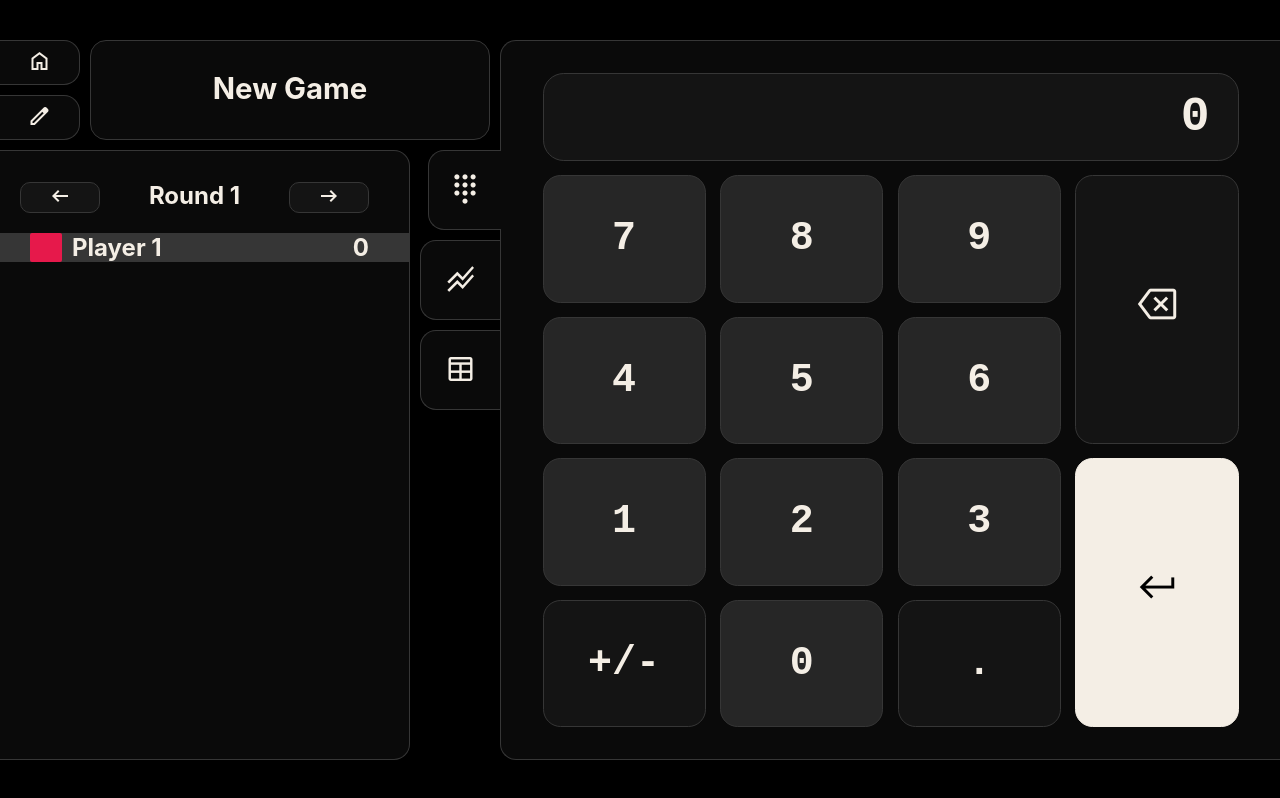
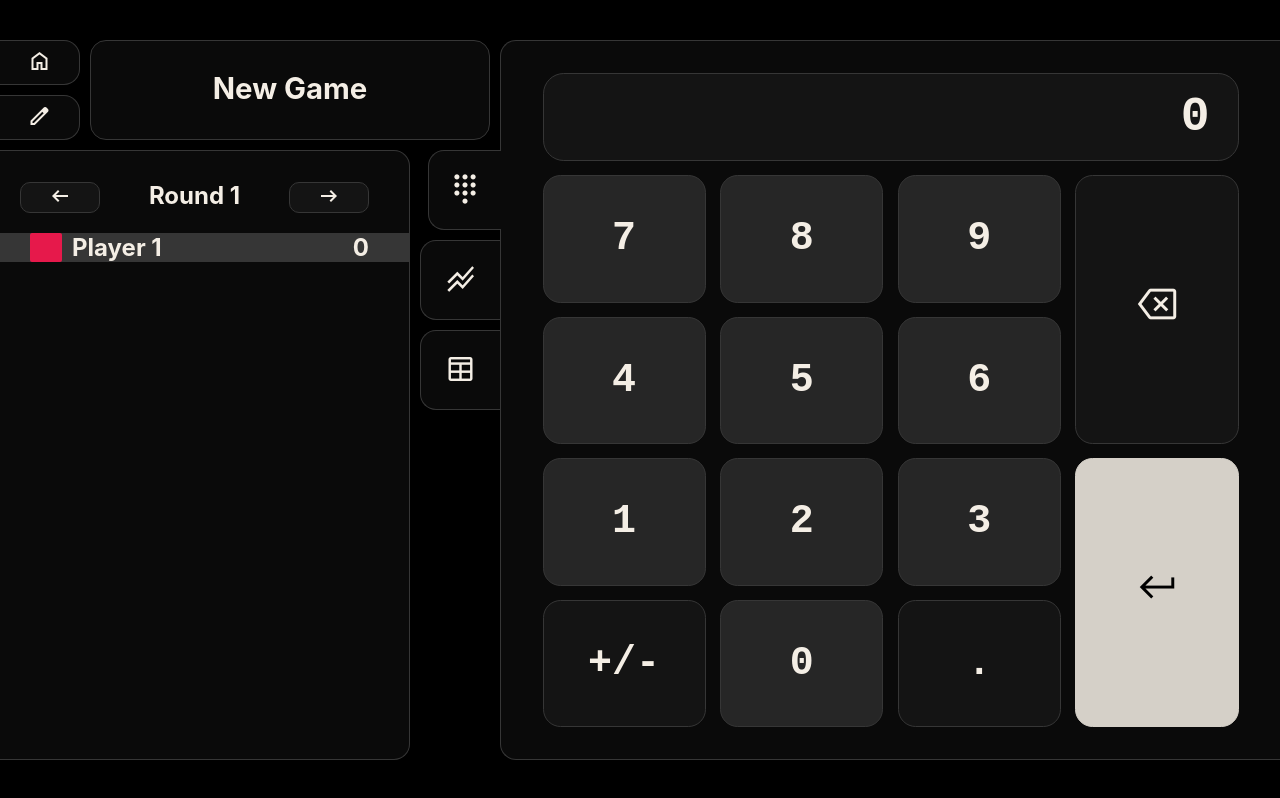
Before and after one commit to hendrikmelse/scoreplot, a React (Vite) app in the folder web/: page /play in a window 1280 px wide. Built offline with nearby package versions, Linux system fonts and the light colour scheme.

Commit message:
Keypad: tone down the Enter key accent
Co-Authored-By: Claude Sonnet 5.5 <noreply@anthropic.com>

```diff
--- a/web/src/components/game-play-page/enter-scores-component/EnterScoresComponent.scss
+++ b/web/src/components/game-play-page/enter-scores-component/EnterScoresComponent.scss
@@ -1,8 +1,12 @@
+@use "sass:color";
 @use "../../../Colors.scss" as *;
 
 // Everything scales with the smaller side of the screen, so that the keys stay big enough to hit
 // with a finger on smaller tablets, and don't get ridiculous on big screens.
 $gap: clamp(10px, 1.8vmin, 20px);
+
+// The accent for the Enter key: the light color of the text, toned down a bit
+$enter-key-color: color.mix($light-elements, $gray-3, 85%);
 
 .keypad {
   height: 100%;
@@ -69,8 +73,8 @@ $gap: clamp(10px, 1.8vmin, 20px);
 
     // The key that does the most important thing is also the most obvious
     &.key-enter {
-      background-color: $light-elements;
-      border-color: $light-elements;
+      background-color: $enter-key-color;
+      border-color: $enter-key-color;
       color: $background;
     }
 
```
